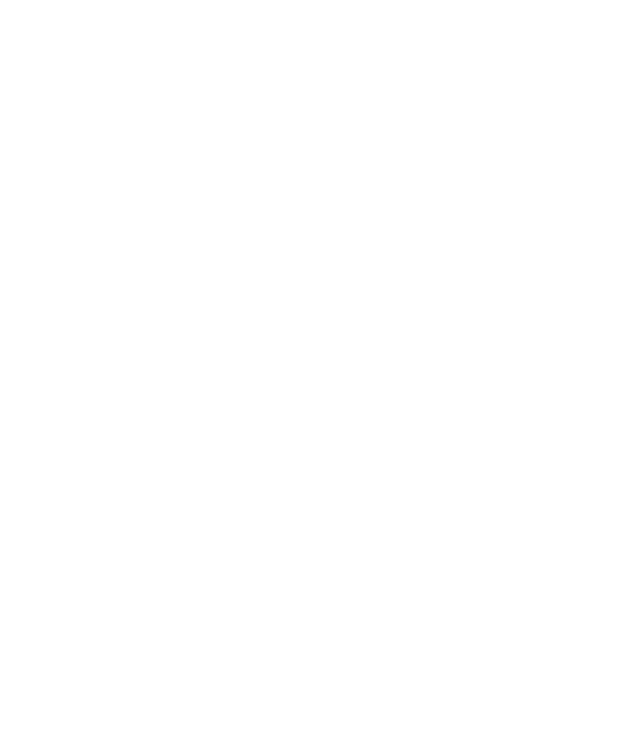
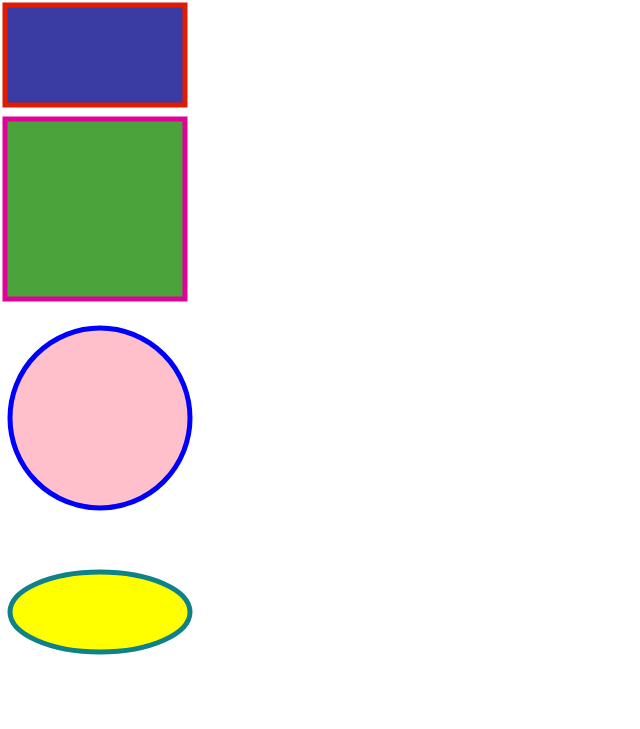
Before and after one commit to Dmitriy081000/home_work_html_13, a plain HTML site: page index.html in a window 1280 px wide. Shown: the whole page, without its empty margins (0-640 px from the left). Drawn offline with Linux system fonts and the light colour scheme.

Commit message:
home work 13

```diff
--- a/index.html
+++ b/index.html
@@ -4,8 +4,31 @@
     <meta charset="UTF-8">
     <meta name="viewport" content="width=device-width, initial-scale=1.0">
     <title>Document</title>
+    <link rel="stylesheet" href="scss/style.css">
 </head>
 <body>
-
+    <div class="wrapper">
+        <div class="rectangle">
+            <svg width="200" height="110">
+                <rect width="180" height="100" x="5" y="5" style="fill:rgb(59, 59, 164); stroke-width:5; stroke:rgb(225, 26, 0)"/>
+                </svg>
+        </div>
+        <div class="square">
+            <svg width="200" height="200">
+                <rect width="180" height="180" x="5" y="5" style="fill:rgb(75, 164, 59); stroke-width:5; stroke:rgb(225, 0, 154)"/>
+                </svg>
+        </div>
+        <div class="circle">
+            <svg width="200" height="200">
+                <circle class="rok" cx="100" cy="100" r="90" stroke="blue" stroke-width="5" fill="pink"/>
+            </svg>
+        </div>
+        <div class="elips">
+            <svg height="200" width="200">
+                <ellipse rx="90" ry="40" cx="100" cy="90"
+                style="fill:yellow;stroke:rgb(15, 129, 137);stroke-width:5" />
+            </svg>
+        </div>
+    </div>
 </body>
 </html>
--- /dev/null
+++ b/scss/_circle.scss
@@ -0,0 +1,11 @@
+.rok:hover {
+    animation-name: day;
+    animation-duration: 10s;
+}
+
+@keyframes day {
+    from, to {
+        fill: aqua;
+        stroke: rgb(255, 0, 0);
+    }
+}
--- /dev/null
+++ b/scss/style.scss
@@ -0,0 +1,8 @@
+* {
+    margin: 0;
+    padding: 0;
+    bottom: 0;
+    box-sizing: border-box;
+}
+
+@import 'circle';
```
Also changed, not shown: scss/style.css (added), style.css (added), 1 other file.
